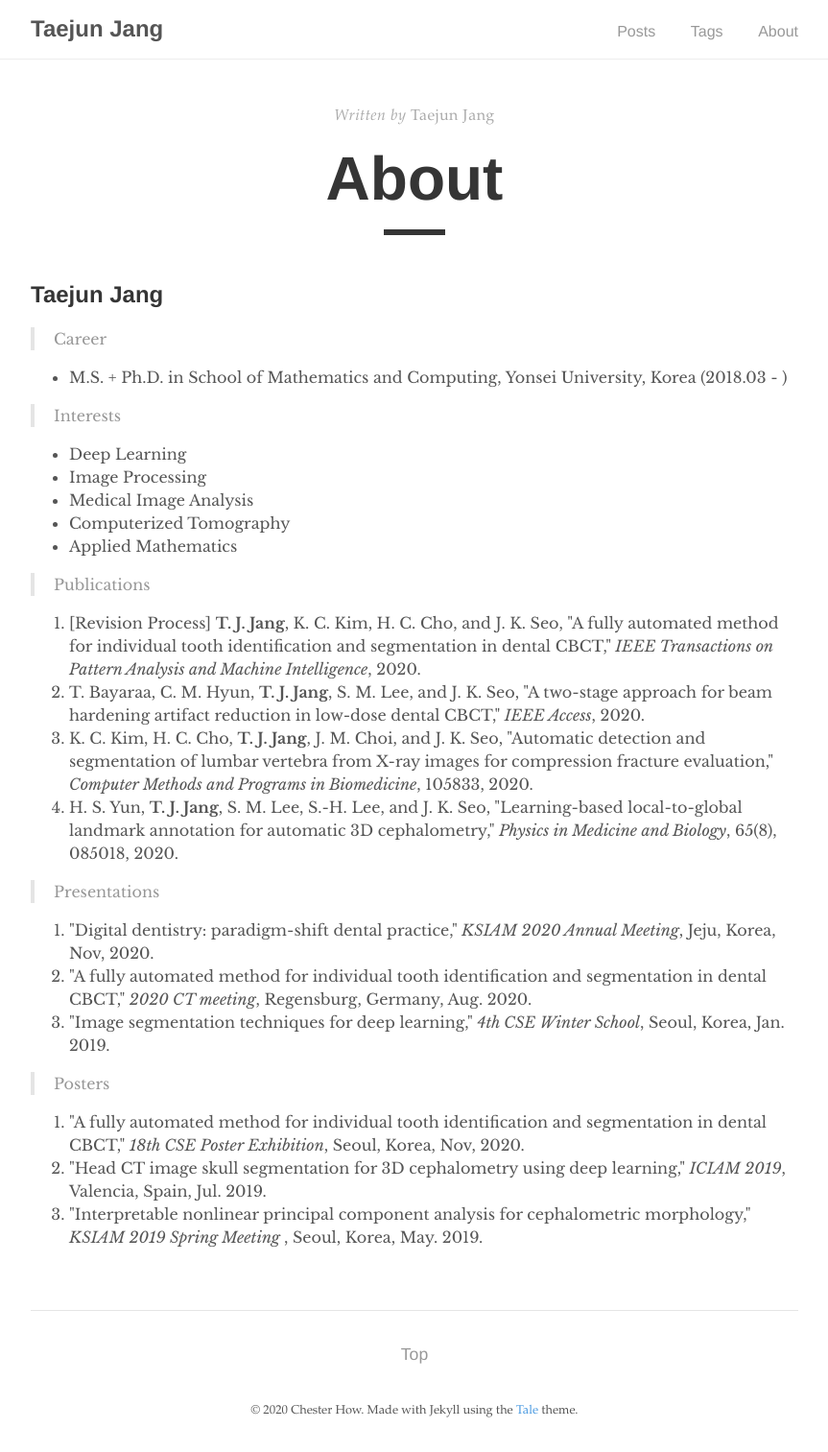
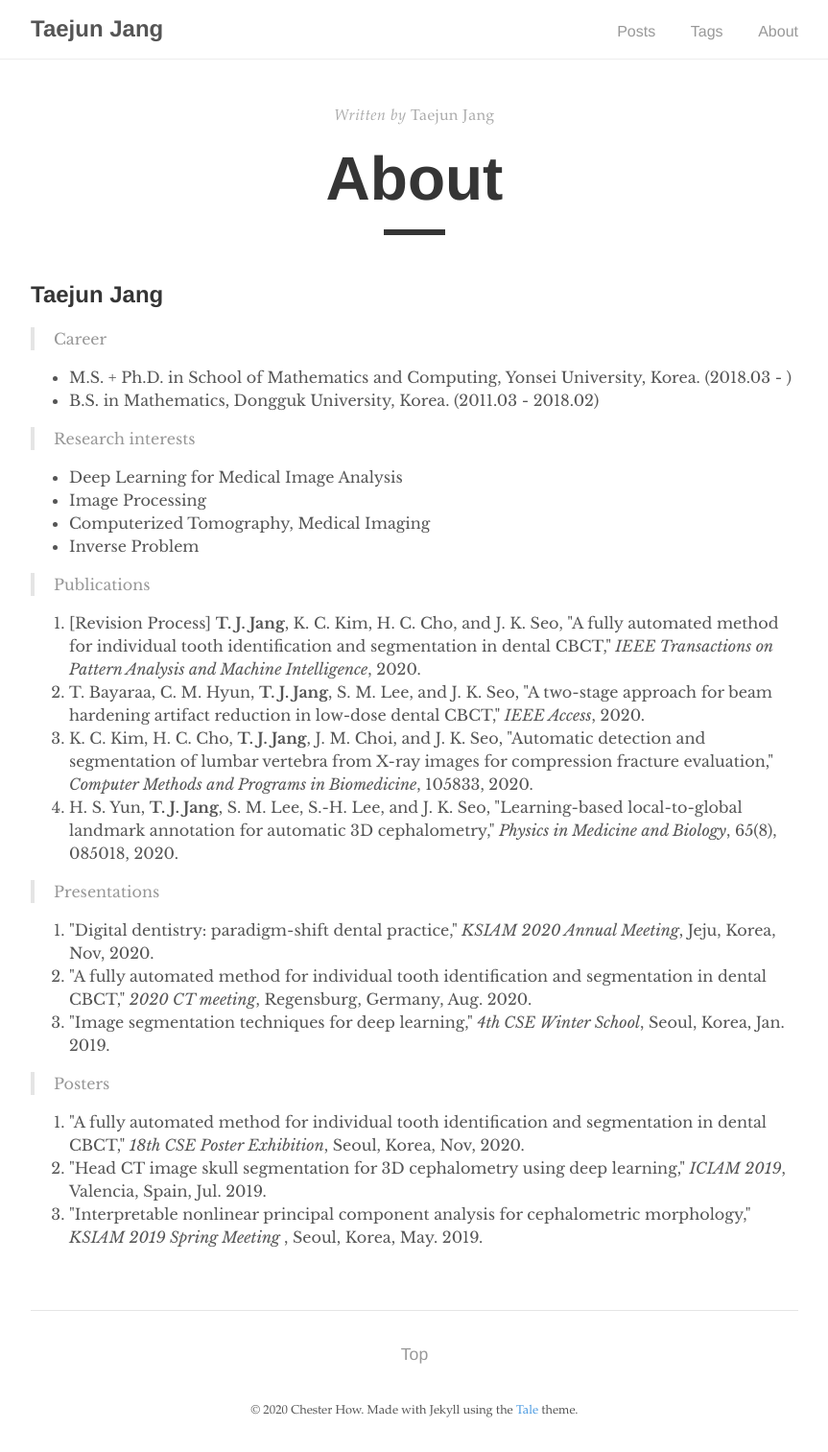
Before and after one commit to taejun-jang/taejun-jang.github.io, a Jekyll site: the page built from _pages/about.md, in a window 1280 px wide. Shown: the whole page at 96% size, without its empty margins (208-1071 px from the left). Built offline with Jekyll 4.4.1, drawn with Linux system fonts in a browser that asks for light colours.

Commit message:
Update about.md

```diff
--- a/_pages/about.md
+++ b/_pages/about.md
@@ -9,16 +9,16 @@ permalink: /about/
 
 > Career
 
-- M.S. + Ph.D. in School of Mathematics and Computing, Yonsei University, Korea (2018.03 - )
+- M.S. + Ph.D. in School of Mathematics and Computing, Yonsei University, Korea. (2018.03 - )
+- B.S. in Mathematics, Dongguk University, Korea. (2011.03 - 2018.02)
 
 
-> Interests
+> Research interests
 
-- Deep Learning
+- Deep Learning for Medical Image Analysis
 - Image Processing
-- Medical Image Analysis
-- Computerized Tomography
-- Applied Mathematics
+- Computerized Tomography, Medical Imaging
+- Inverse Problem
 
 
 > Publications
```
